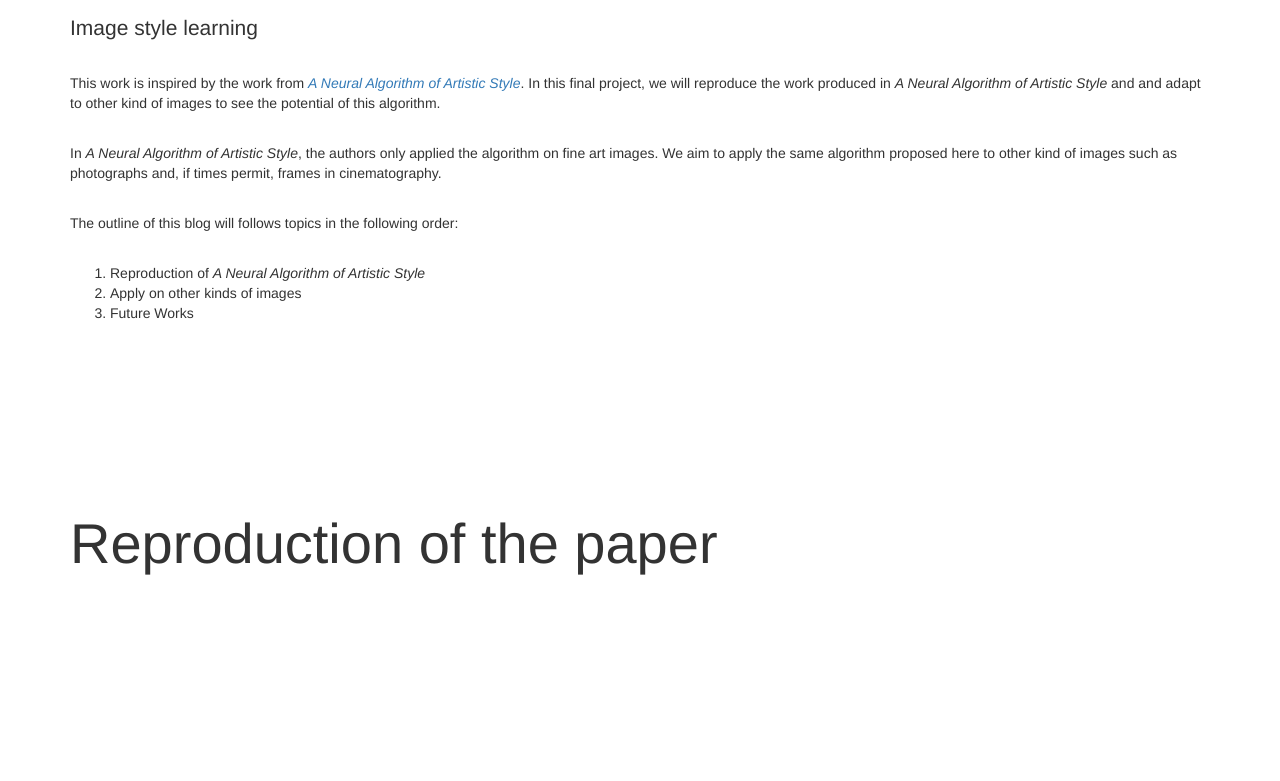
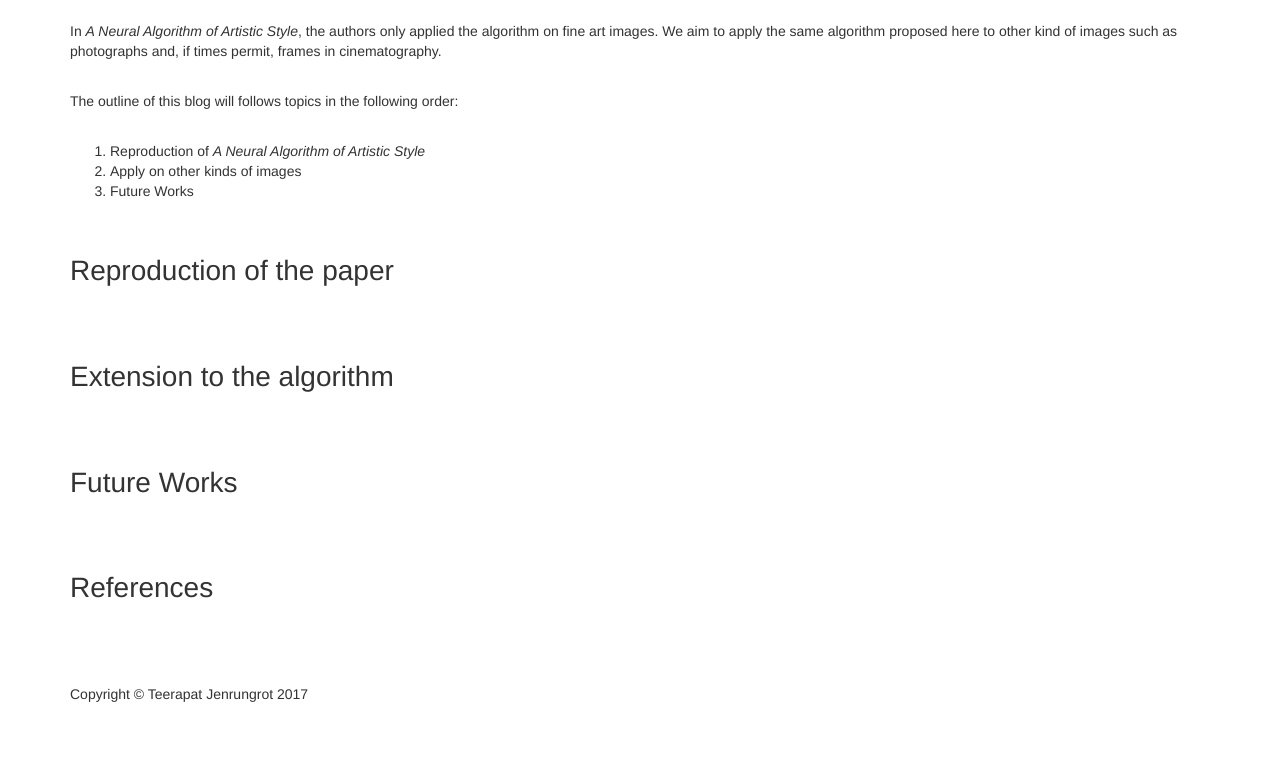
Before and after one commit to TopWorld2040/hmc-cs152, a plain HTML site: page index.html in a window 1280 px wide. Shown: the part 475-1256 px from the top of the page. Drawn offline with Linux system fonts and the light colour scheme.

Commit message:
Update css

```diff
--- a/css/full-width-pics.css
+++ b/css/full-width-pics.css
@@ -3,9 +3,6 @@
  * Copyright 2013-2016 Start Bootstrap
  * Licensed under MIT (https://github.com/BlackrockDigital/startbootstrap/blob/gh-pages/LICENSE)
  */
-
-body {
-}
 
 .image-bg-fluid-height,
 .image-bg-fixed-height {
@@ -31,12 +28,13 @@ body {
 }
 
 section {
-    padding: 75px 0;
+    padding: 15px 0;
+    padding-bottom: 0;
 }
 
 .section-heading {
     margin: 30px 0;
-    font-size: 4em;
+    font-size: 2em;
 }
 
 .section-lead {
```
